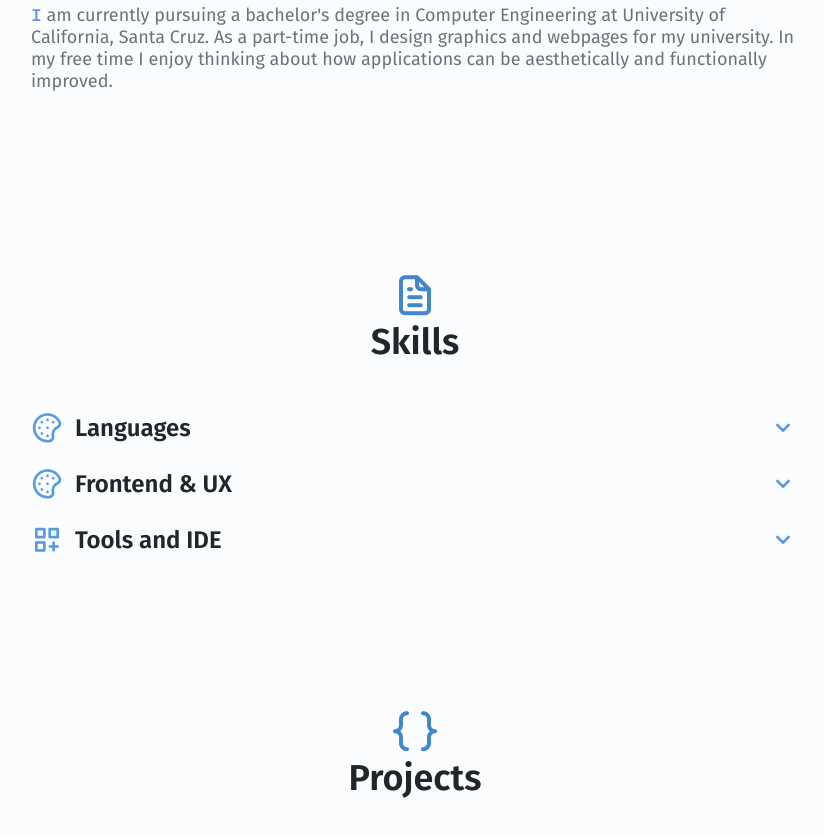
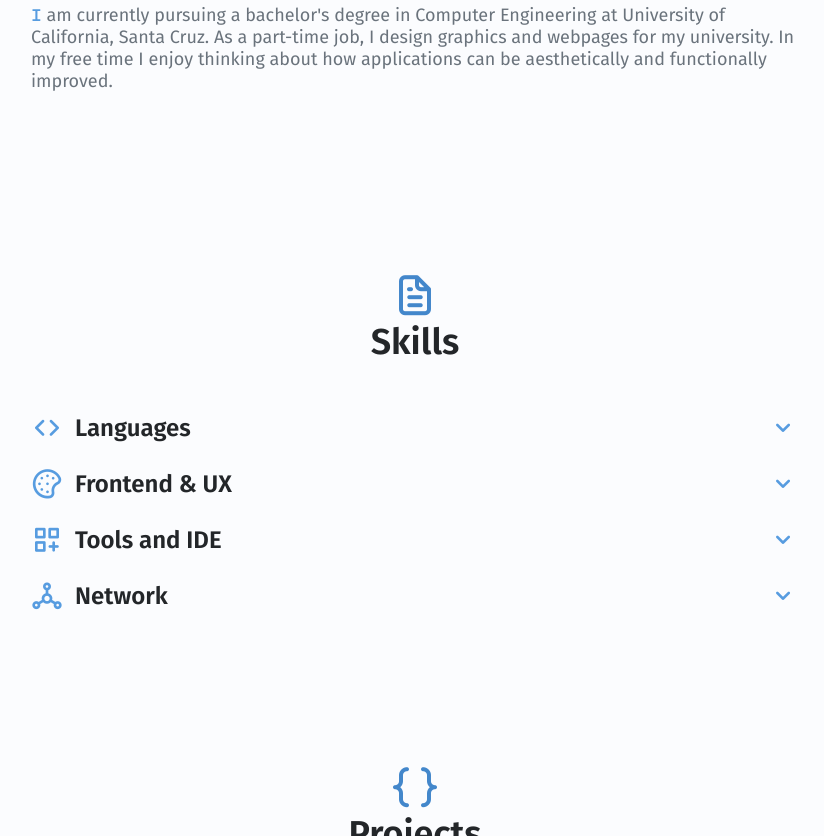
Before and after one commit to danielchang2001/Personal-Website-2021, a plain HTML site: page index.html in a window 1280 px wide. Shown: the part 1339-2175 px from the top of the page, without its empty margins (225-1049 px from the left). Drawn offline with nearby package versions, Linux system fonts and the light colour scheme.

Commit message:
Update skills icons

```diff
--- a/index.html
+++ b/index.html
@@ -106,7 +106,7 @@
                     <div class="about__info">
                         <div>
                             <span class="about__info-title">3rd Year Student</span>
-                            <span class="about__info-name">University of California, <br> Santa Cruz</span>
+                            <span class="about__info-name">University of California, <br> Santa Cruz <br> 3.69/4.0</span>
                         </div>
 
                         <div class="about__buttons">
@@ -131,7 +131,7 @@
                 <!-- LANGUAGES -->
                 <div class="skills__content skills__close">
                     <div class="skills__header">
-                        <i class="uil uil-palette skills__icon"></i>
+                        <i class="uil uil-arrow skills__icon"></i>
 
                         <div>
                             <h1 class="skills__title">Languages</h1>
@@ -244,7 +244,7 @@
                     </div>
                 </div>
 
-                <!-- ENGINEERING SKILLS -->
+                <!-- Tools and IDE -->
                 <div class="skills__content skills__close">
                     <div class="skills__header">
                         <i class="uil uil-create-dashboard skills__icon"></i>
@@ -288,7 +288,38 @@
                         </div>
                     </div>
                 </div>
+                <!-- Network SKILLS -->
+                <div class="skills__content skills__close">
+                    <div class="skills__header">
+                        <i class="uil uil-channel skills__icon"></i>
+                        <div>
+                            <h1 class="skills__title">Network</h1>
+                        </div>
 
+                        <i class="uil uil-angle-down skills__arrow"></i>
+                    </div>
+
+                    <div class="skills__list">
+                        <div class="skills__data">
+                            <div class="skills__titles">
+                                <h3 class="skills__name">TCP/IP</h3>
+                                <span class="skills__number">&#60 1 yr</span>
+                            </div>
+                        </div>
+                        <div class="skills__data">
+                            <div class="skills__titles">
+                                <h3 class="skills__name">Cisco Packet Tracer</h3>
+                                <span class="skills__number">&#60 1 yr</span>
+                            </div>
+                        </div>
+                        <div class="skills__data">
+                            <div class="skills__titles">
+                                <h3 class="skills__name">Wireshark</h3>
+                                <span class="skills__number">&#60 1 yr</span>
+                            </div>
+                        </div>
+                    </div>
+                </div>
             </div>
         </section>
 
```
